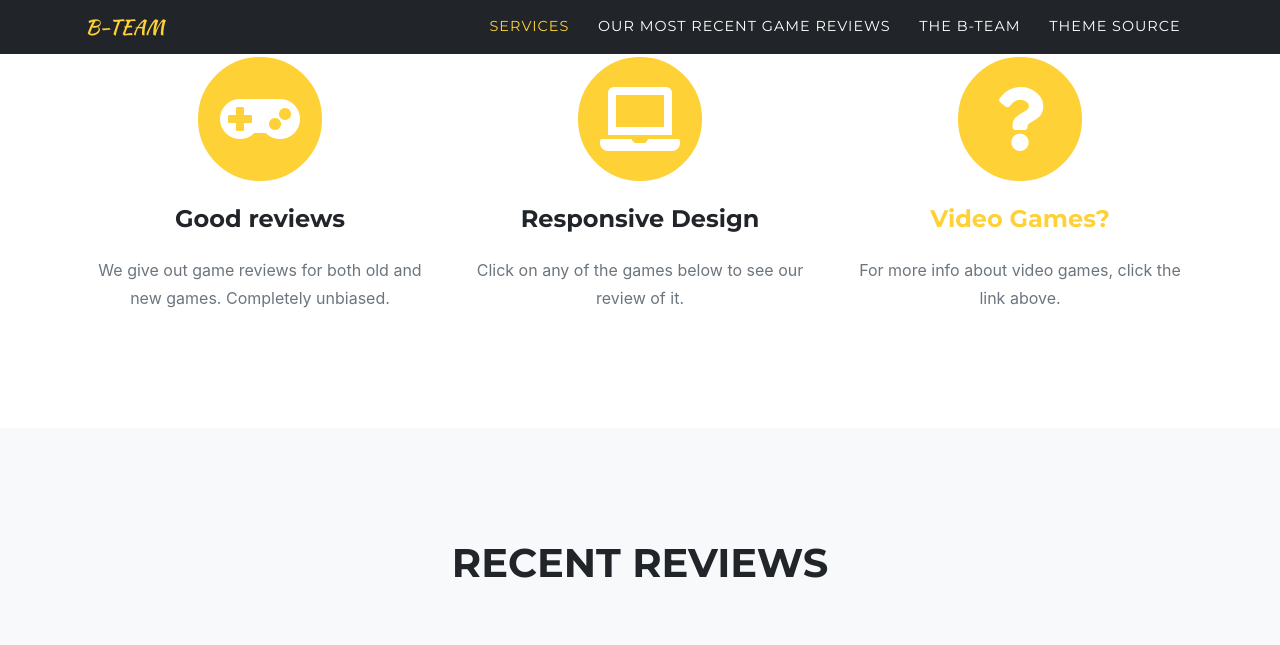
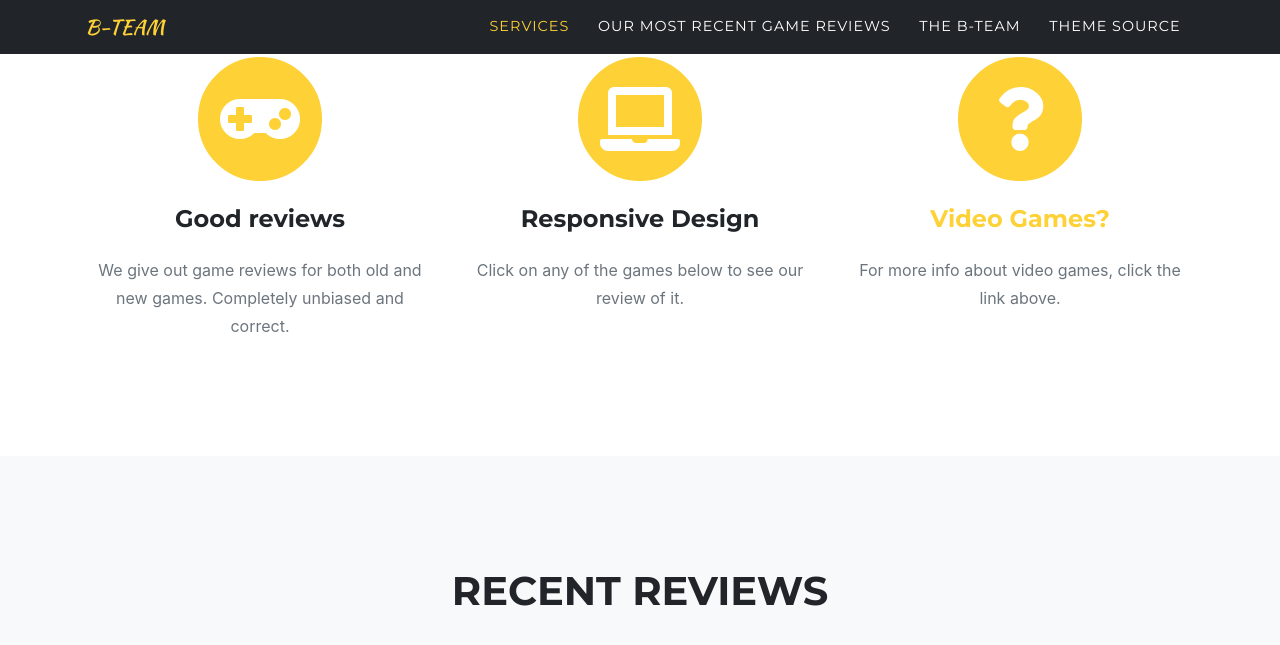
Before and after one commit to Dahyunismm/Unix-Final-Project, a Jekyll site: the page built from agencyWebsite/index.md, in a window 1280 px wide and 900 px high, scrolled down 1310 px, cut to the strip 0-649 px from the top of the window. Shown: the top 645 px of the strip. Built offline with Jekyll 4.4.1, drawn with Linux system fonts in a browser that asks for light colours; some web fonts are replaced.

Commit message:
added one word to the services part that i forgot

```diff
--- a/agencyWebsite/_data/sitetext.yml
+++ b/agencyWebsite/_data/sitetext.yml
@@ -10,7 +10,7 @@ services:
     section: services
     list:
       - title: "Good reviews"
-        desc: "We give out game reviews for both old and new games. Completely unbiased."
+        desc: "We give out game reviews for both old and new games. Completely unbiased and correct."
         icon: fas fa-gamepad #find more at https://fontawesome.com/icons
       - title: "Responsive Design"
         desc: "Click on any of the games below to see our review of it."
```
